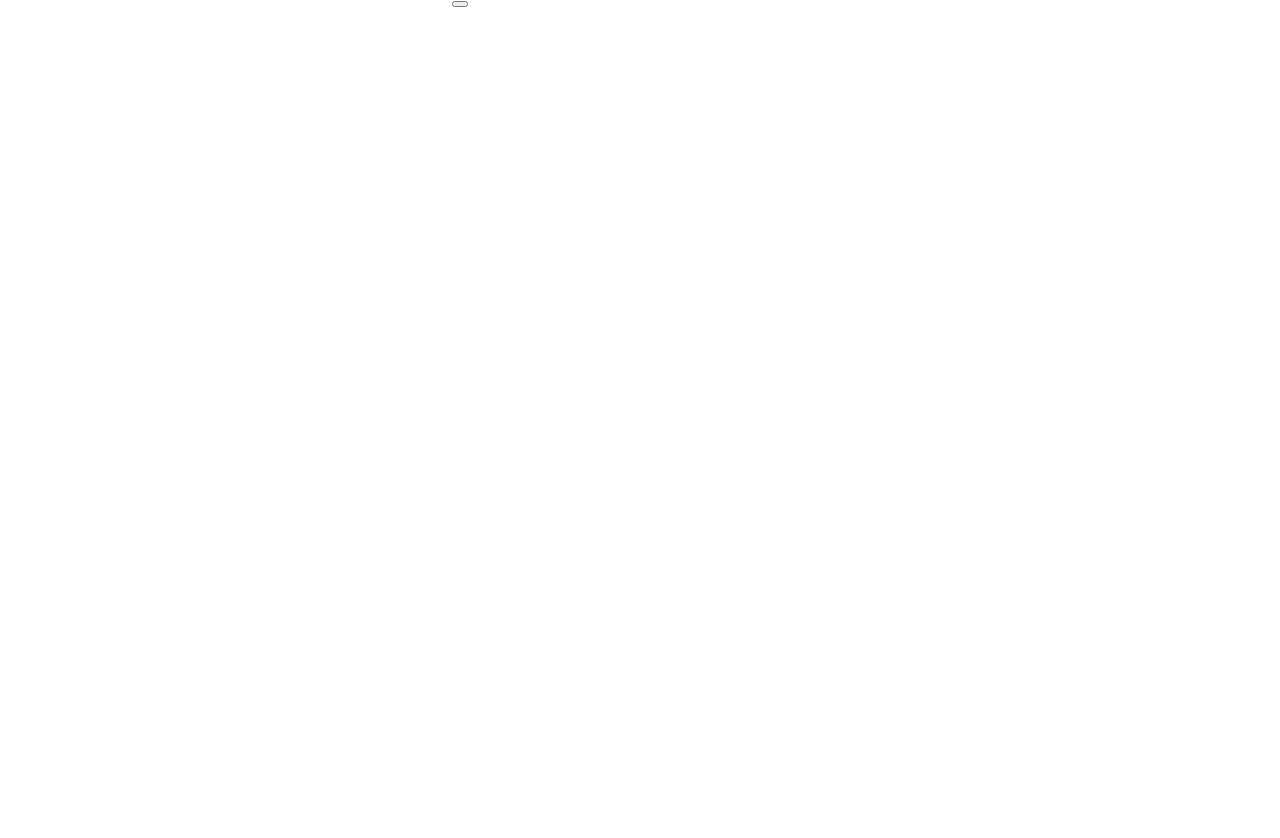
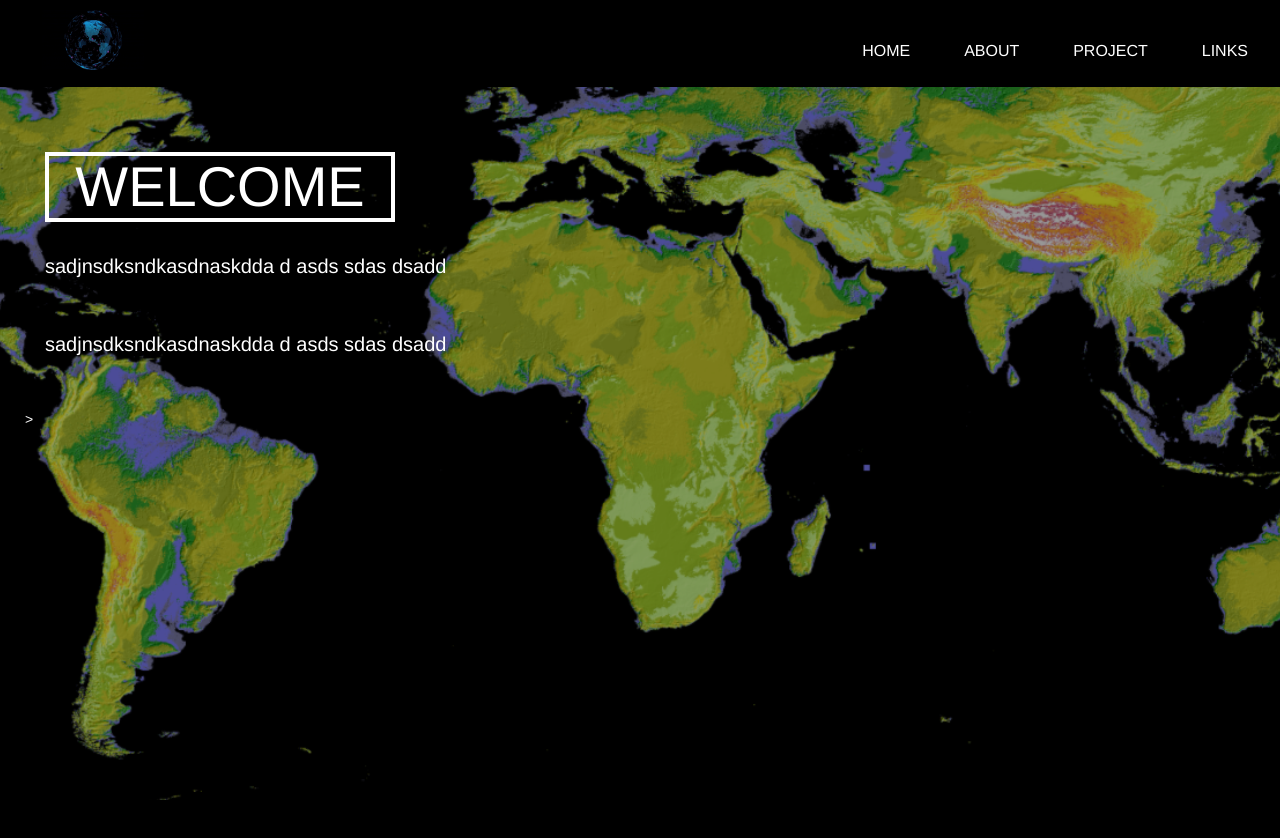
Before and after one commit to aryapande/mapbox_site, a plain HTML site: page index.html in a window 1280 px wide. Before the commit the page ends 800 px from the top, so only its background shows below. Drawn offline with nearby package versions, Linux system fonts and the light colour scheme.

Commit message:
Update index.html

```diff
--- a/index.html
+++ b/index.html
@@ -4,43 +4,36 @@
     <meta http-equiv="X-UA-Compatible" content="IE=edge">
     <meta name="viewport" content="width=device-width, initial-scale=1.0">
     <link rel="stylesheet" href="https://maxcdn.bootstrapcdn.com/bootstrap/3.3.7/css/bootstrap.min.css" integrity="sha384-BVYiiSIFeK1dGmJRAkycuHAHRg32OmUcww7on3RYdg4Va+PmSTsz/K68vbdEjh4u" crossorigin="anonymous">
+    <link href="https://fonts.googleapis.com/css2?family=Roboto:wght@300;400;900&display=swap" rel="stylesheet">
+    <link rel="stylesheet" href="css/navbar.css">
+    <link rel="stylesheet" href="css/index.css">
+    <script src="https://ajax.googleapis.com/ajax/libs/jquery/3.5.1/jquery.min.js"></script>
 
-    <link rel="stylesheet" href="css/navbar.css">
-    <script src="https://ajax.googleapis.com/ajax/libs/jquery/3.5.1/jquery.min.js"></script>
-    <script src="js/navbar.js"></script>
 
     <title>Document</title>
 </head>
-<body>
+<body class="bg" style="background-image: url('assets/earth_img.PNG');">
+    <header>
+        <div class="navbar_container">
+            <a href="index.html"><img src="assets/earth.gif" alt="logo" class="logo"></a>
+            <nav>
+                <ul>
+                    <li><a href="#">Home</a></li>
+                    <li><a href="#">About</a></li>
+                    <li><a href="#">Project</a></li>
+                    <li><a href="#">Links</a></li>
+                </ul>
+            </nav>
+        </div>
+    </header>
 
-    <nav class="navbar navbar-expand-custom navbar-mainbg">
-        <a class="navbar-brand navbar-logo" href="#">Navbar</a>
-        <button class="navbar-toggler" type="button" aria-controls="navbarSupportedContent" aria-expanded="false" aria-label="Toggle navigation">
-        <i class="fas fa-bars text-white"></i>
-        </button>
-        <div class="collapse navbar-collapse" id="navbarSupportedContent">
-            <ul class="navbar-nav ml-auto">
-                <div class="hori-selector"><div class="left"></div><div class="right"></div></div>
-                <li class="nav-item">
-                    <a class="nav-link" href="javascript:void(0);"><i class="fas fa-tachometer-alt"></i>Dashboard</a>
-                </li>
-                <li class="nav-item active">
-                    <a class="nav-link" href="javascript:void(0);"><i class="far fa-address-book"></i>Address Book</a>
-                </li>
-                <li class="nav-item">
-                    <a class="nav-link" href="javascript:void(0);"><i class="far fa-clone"></i>Components</a>
-                </li>
-                <li class="nav-item">
-                    <a class="nav-link" href="javascript:void(0);"><i class="far fa-calendar-alt"></i>Calendar</a>
-                </li>
-                <li class="nav-item">
-                    <a class="nav-link" href="javascript:void(0);"><i class="far fa-chart-bar"></i>Charts</a>
-                </li>
-                <li class="nav-item">
-                    <a class="nav-link" href="javascript:void(0);"><i class="far fa-copy"></i>Documents</a>
-                </li>
-            </ul>
+        <div class="info_area_white">
+            <div class="info_div">
+                <h1 class="h1_style">WELCOME</h1>
+                <p class="info_area_paragraph">sadjnsdksndkasdnaskdda d asds sdas dsadd </p>
+                <p class="info_area_paragraph">sadjnsdksndkasdnaskdda d asds sdas dsadd </p>
+            </div>>
         </div>
-    </nav>
+
 </body>
 </html>
```
